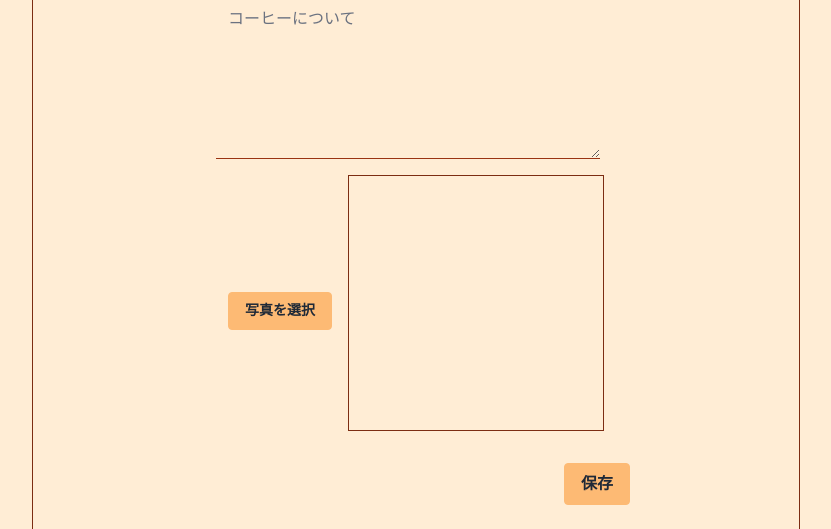
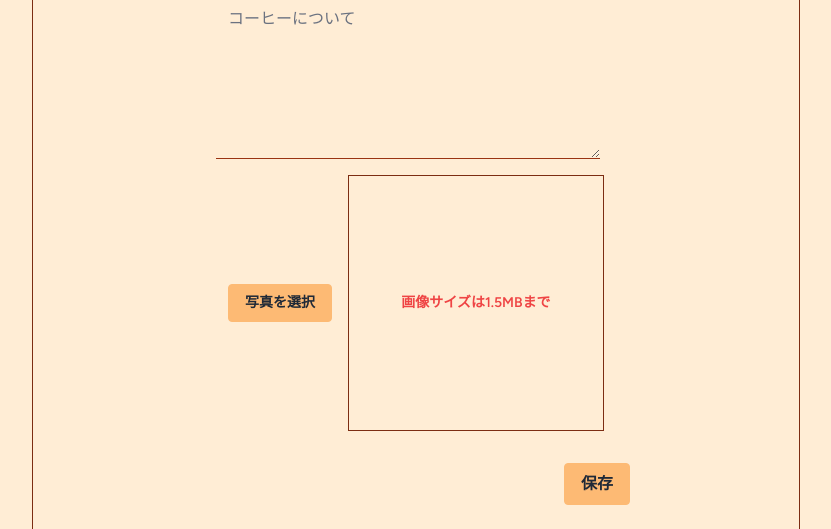
Before and after one commit to ok66ym/coffeeApp, a Laravel app: page /posts/create in a window 1280 px wide. Shown: the part 932-1461 px from the top of the page, without its empty margins (224-1055 px from the left). Run offline with Laravel 9, Linux system fonts and the light colour scheme; the visitor is signed in with stand-in values (Sample User, id 1); style sheets or scripts are compiled from the project's sources.

Commit message:
Fixed so that if the image size is 1.5MB or more, an error message is displayed and the image cannot be saved in both the posting and editing functions.

```diff
--- a/app/Http/Controllers/CoffeePostController.php
+++ b/app/Http/Controllers/CoffeePostController.php
@@ -36,6 +36,11 @@
     // 投稿保存
     public function store(CoffeePostRequest $request, CoffeePost $post) {
 
+        //JavaScript無効時．画像が1.5MB以上の場合の処理
+        if ($request->file('image') && $request->file('image')->getSize() > 1.5 * 1024 * 1024) {
+            return redirect()->back()->withErrors(['image' => '画像サイズは1.5MBまで']);
+        }
+
         //投稿機能
         $input = $request['post'];                              //['post']：ビューファイル上でのpost[bitter]などのリクエストパラメータを取得する．
         $input += ['user_id' => $request->user()->id];          //投稿に紐付いたuser_idを取得し，変数inputに入れる．
@@ -68,10 +73,12 @@
 
     //投稿編集実行
     public function update(CoffeePostRequest $request, CoffeePost $post) {
-        // $input_post = $request['post'];
-        // $post->fill($input_post)->save();
 
-        // return redirect('/posts/' . $post->id);
+        //JavaScript無効時．画像が1.5MB以上の場合の処理
+        if ($request->file('image') && $request->file('image')->getSize() > 1.5 * 1024 * 1024) {
+            return redirect()->back()->withErrors(['image' => '画像サイズは1.5MBまで']);
+        }
+
         $input_post = $request['post'];
 
         // 画像がアップロードされた場合
--- a/lang/ja/validation.php
+++ b/lang/ja/validation.php
@@ -187,7 +187,8 @@
         'post.shop_name' => '販売店',
         'post.shop_url' => '上記URL',
         'post.explanation' => 'コーヒーについての説明',
-        'current_password' => '現在のパスワード'
+        'current_password' => '現在のパスワード',
+        'post.image' => '画像'
     ],
 
 ];
--- a/resources/views/posts/create.blade.php
+++ b/resources/views/posts/create.blade.php
@@ -134,13 +134,23 @@
                                 </label>
                                 <input id="image-upload" type="file" name="image" class="hidden">
                                 <button id="remove-image" type="button" class="text-black hover:underline hidden lg:text-sm text-xs">写真を削除</button>
+
+                                <!--Javascriptを無効にしている場合の画像サイズによるエラー処理-->
+                                <p class="image_error" style="color:red">{{ $errors->first('image') }}</p>
+
+                                <!--画像アップロード時に，1.5MB以上の場合はエラーメッセージを表示．-->
+                                <p id="image-size-error" class="text-red-500 font-bold lg:text-sm text-xs" style="display: none;">画像サイズは1.5MBまで</p>
                             </div>
-                            <div id="image-preview" class="lg:w-64 lg:h-64 w-40 h-40 border border-orange-900 relative mb-4"></div> <!-- 画像のプレビュー部分 -->
+
+                            <!-- 画像のプレビュー部分 -->
+                            <div id="image-preview" class="flex justify-center items-center lg:w-64 lg:h-64 w-40 h-40 border border-orange-900 relative mb-4">
+                                <div class="text-red-500 font-bold lg:text-sm text-xs lg;pl-3 lg;pr-3 pl-1 pr-1">画像サイズは1.5MBまで</div>
+                            </div>
                         </div>
 
                         <div class="flex justify-end">
                             <!--投稿ボタンの実装-->
-                            <input class="lg:text-base text-sm bg-orange-300 text-gray-800 hover:text-black hover:bg-orange-400 focus:border-orange-400 font-bold py-2 px-4 border border-orange-300 rounded cursor-pointer" type="submit" value="保存"/>
+                            <input id="save-button" class="lg:text-base text-sm bg-orange-300 text-gray-800 hover:text-black hover:bg-orange-400 focus:border-orange-400 font-bold py-2 px-4 border border-orange-300 rounded cursor-pointer" type="submit" value="保存"/>
                         </div>
                     </form>
                 </div>
@@ -218,12 +228,32 @@
                     previewContainer.innerHTML = ''; // Clear the preview area
                     removeImageButton.classList.add('hidden'); // 有効な画像がない場合、ボタンを非表示
                 }
+
+                //画像アップロード時に，1.5MB以上の場合はエラーメッセージが表示される．
+                const fileSize = e.target.files[0]?.size; // ファイルサイズを取得 (単位: バイト)
+                const maxSize = 1.5 * 1024 * 1024; // 1.5MB
+                const errorElement = document.getElementById('image-size-error');
+                const saveButton = document.getElementById('save-button'); // 保存ボタンを取得
+
+                if (fileSize && fileSize > maxSize) {
+                    errorElement.style.display = 'block'; // エラーメッセージを表示
+                    saveButton.disabled = true; // 保存ボタンを無効化
+                } else {
+                    errorElement.style.display = 'none'; // エラーメッセージを非表示
+                    saveButton.disabled = false; // 保存ボタンを有効化
+                }
             });
 
             // プレビューした画像を削除する動作
             document.getElementById('remove-image').addEventListener('click', function() {
-                document.getElementById('image-upload').value = ''; // Reset file input
-                document.getElementById('image-preview').innerHTML = ''; // Clear the preview area
+                document.getElementById('image-upload').value = ''; //添付したファイルをリセット
+                const previewContainer = document.getElementById('image-preview');
+                const errorElement = document.getElementById('image-size-error');
+                const saveButton = document.getElementById('save-button'); // 保存ボタンを取得
+
+                previewContainer.innerHTML = '<div class="text-red-500 font-bold lg:text-sm text-xs pl-3 pr-3">画像サイズは1.5MBまで</div>'; // メッセージを再表示
+                errorElement.style.display = 'none'; // エラーメッセージを非表示
+                saveButton.disabled = false; // 保存ボタンを有効化
                 this.classList.add('hidden'); // ボタンを非表示
             });
 
```
Also changed, not shown: app/Http/Requests/CoffeePostRequest.php (+9 -0 lines), resources/views/posts/edit.blade.php (+32 -4 lines).
